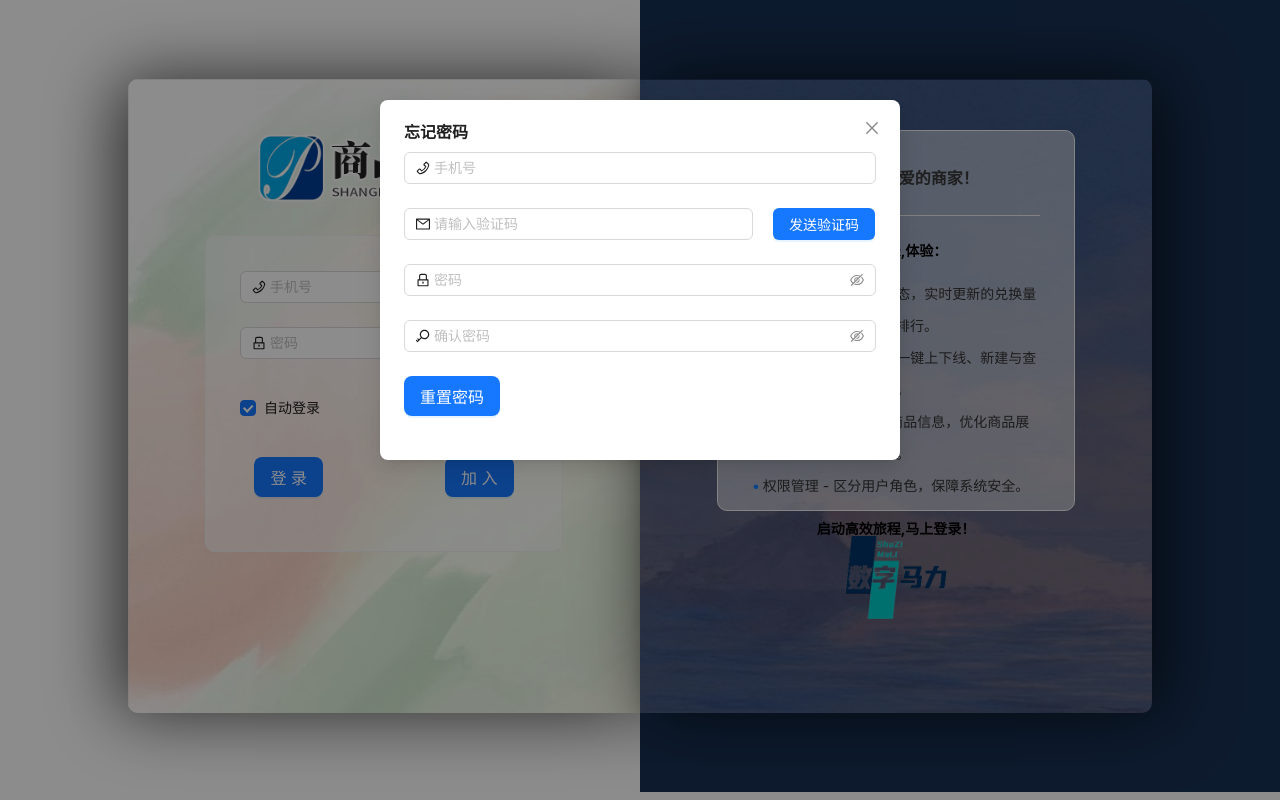
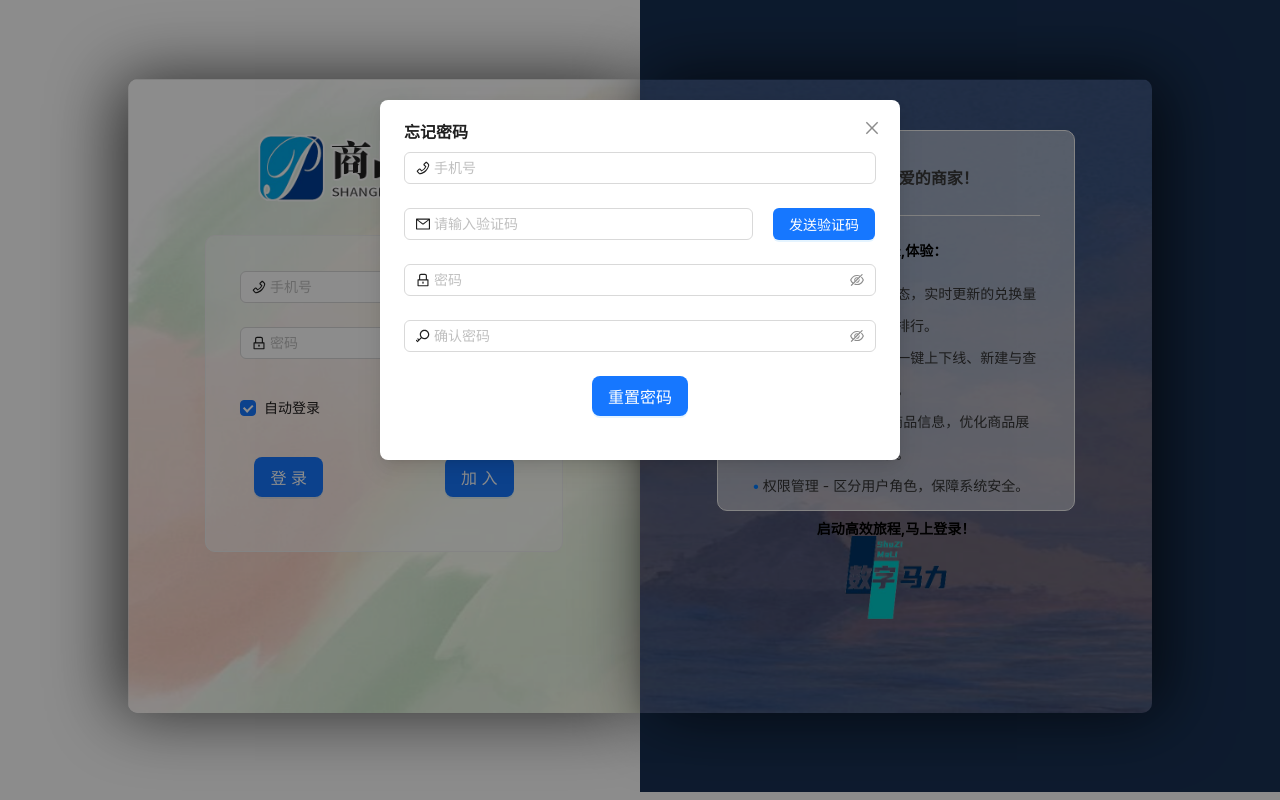
Before and after one commit to MuttonString/-, a React (Vite) app: page /login in a window 1280 px wide. Both pictures are taken after a click on the link "忘记密码". Built offline with nearby package versions, Linux system fonts and the light colour scheme.

Commit message:
登录注册基本完成v1.1

```diff
--- a/src/pages/Login/LoginContent/LoginContent.tsx
+++ b/src/pages/Login/LoginContent/LoginContent.tsx
@@ -1,6 +1,7 @@
 import React, { useRef, useEffect, useState } from 'react';
 import { LockOutlined, PhoneOutlined, KeyOutlined, MailOutlined } from '@ant-design/icons';
 import { Button, Checkbox, Form, Input, Modal, Col, Row, message, Typography } from 'antd';
+import { useNavigate } from 'react-router-dom';
 
 import request from '../../../utils/request'
 
@@ -40,6 +41,10 @@ const LoginContent: React.FC<LoginContentProps> = ({ changeState }) => {
       }
     });
   }, [])
+
+  const navigate = useNavigate();
+
+  const [form] = Form.useForm();
 
   const { Paragraph } = Typography;
 
@@ -87,6 +92,7 @@ const LoginContent: React.FC<LoginContentProps> = ({ changeState }) => {
       console.log(res);
       if (res.code === 200) {
         setIsModalOpen(false);
+        form.resetFields();
         messageApiResetPassword.success(`密码重置${res.msg}`);
       }
       if (res.code === 220) {
@@ -147,8 +153,10 @@ const LoginContent: React.FC<LoginContentProps> = ({ changeState }) => {
       msg = res.msg;
       if (res.code === 200) {
         localStorage.setItem('token', res.data.token);
+        navigate("/admin/list")
         if (res.data.refreshToken) {
           localStorage.setItem('refreshToken', res.data.refreshToken);
+          navigate("/admin/list")
         }
       }
       info();
@@ -158,7 +166,6 @@ const LoginContent: React.FC<LoginContentProps> = ({ changeState }) => {
   async function SendVerificationCode() {
     if (isPhoneValid) {
       //发送验证码
-      console.log("发送忘记密码验证码");
 
       await request.get<ApiResponse, ApiResponse>(`/user/code/${phone}/${2}`).then(res => {
         console.log(res);
@@ -283,6 +290,7 @@ const LoginContent: React.FC<LoginContentProps> = ({ changeState }) => {
                 name="forgetPassword"
                 className="login-form"
                 onFinish={onResetPassword}
+                form={form}
               >
                 <Form.Item
                   name="phone"
@@ -305,6 +313,7 @@ const LoginContent: React.FC<LoginContentProps> = ({ changeState }) => {
                   <Row gutter={20}>
                     <Col span={18}>
                       <Input
+                        autoComplete="off"
                         prefix={<MailOutlined className="site-form-item-icon" />}
                         placeholder="请输入验证码" />
                     </Col>
@@ -361,7 +370,7 @@ const LoginContent: React.FC<LoginContentProps> = ({ changeState }) => {
                 </Form.Item>
 
                 <Form.Item>
-                  <div key="submit">
+                  <div key="submit" style={{ display: 'flex', justifyContent: 'center' }}>
                     {contextHolderResetPassword}
                     <Button size='large' type="primary" htmlType="submit">
                       重置密码
--- a/src/pages/Login/registerContent/registerContent.tsx
+++ b/src/pages/Login/registerContent/registerContent.tsx
@@ -142,8 +142,6 @@ const RegisterContent: React.FC<LoginContentProps> = ({ changeState }) => {
 
     async function onFinish(values: RegisterFormValues) {
 
-        console.log('Received values of form: ', values);
-
         request.post<ApiType, ApiType>(`/user/register`, {
             code: values.verificationCodeRegister,
             password: values.password,
@@ -219,8 +217,10 @@ const RegisterContent: React.FC<LoginContentProps> = ({ changeState }) => {
                     <Row gutter={20}>
                         <Col span={17}>
                             <Input
+                                autoComplete="off"
                                 prefix={<MailOutlined className="site-form-item-icon" />}
-                                placeholder="请输入验证码" />
+                                placeholder="请输入验证码"
+                            />
                         </Col>
                         <Col span={6}>
                             {contextHolder}
@@ -236,7 +236,7 @@ const RegisterContent: React.FC<LoginContentProps> = ({ changeState }) => {
                     rules={[{ required: true, message: '请输入你的用户名!' }]}
                 >
                     <Input
-                        autoComplete="current-password"
+                        autoComplete="current-username"
                         prefix={<UserOutlined
                             className="site-form-item-icon" />}
                         placeholder="用户名"
```
